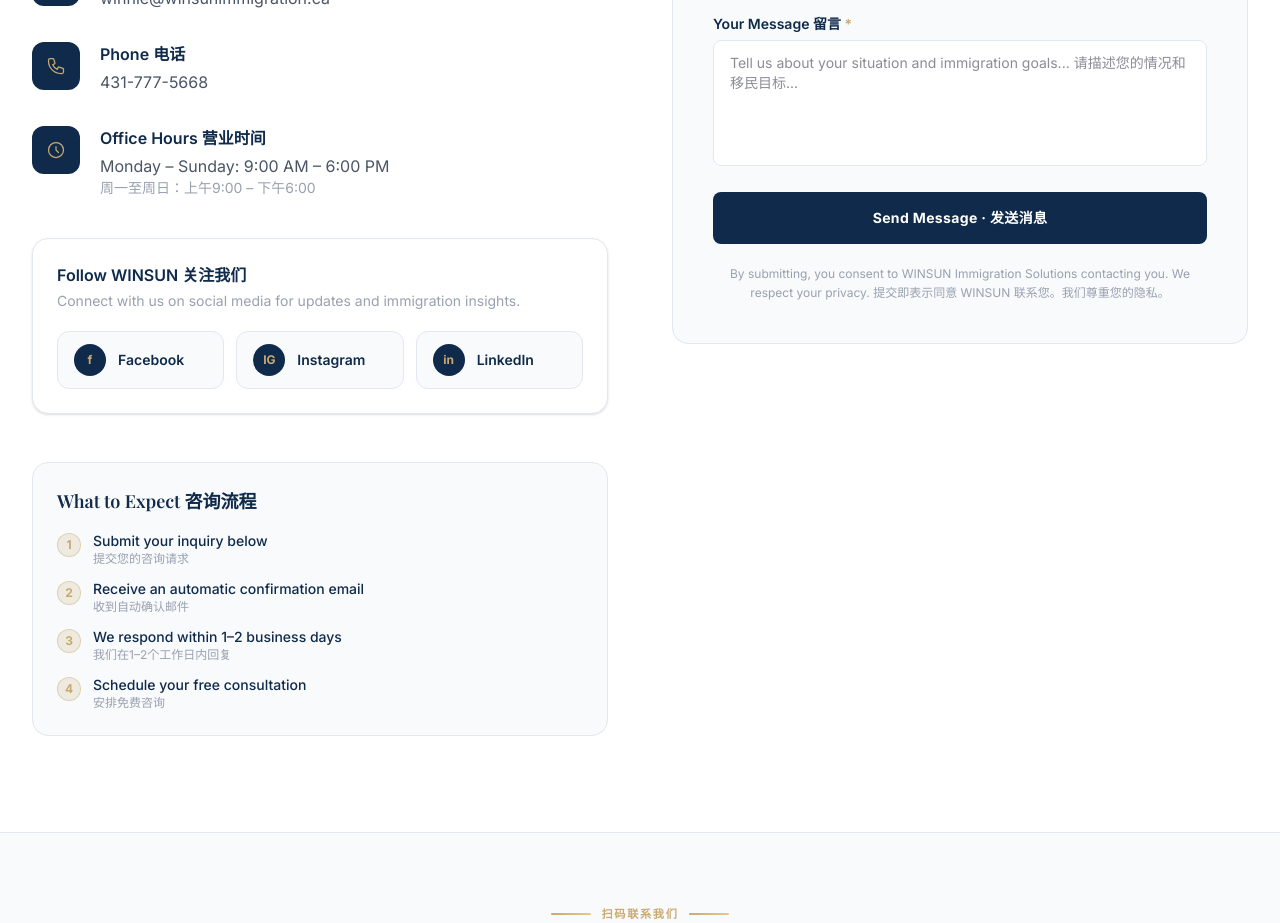
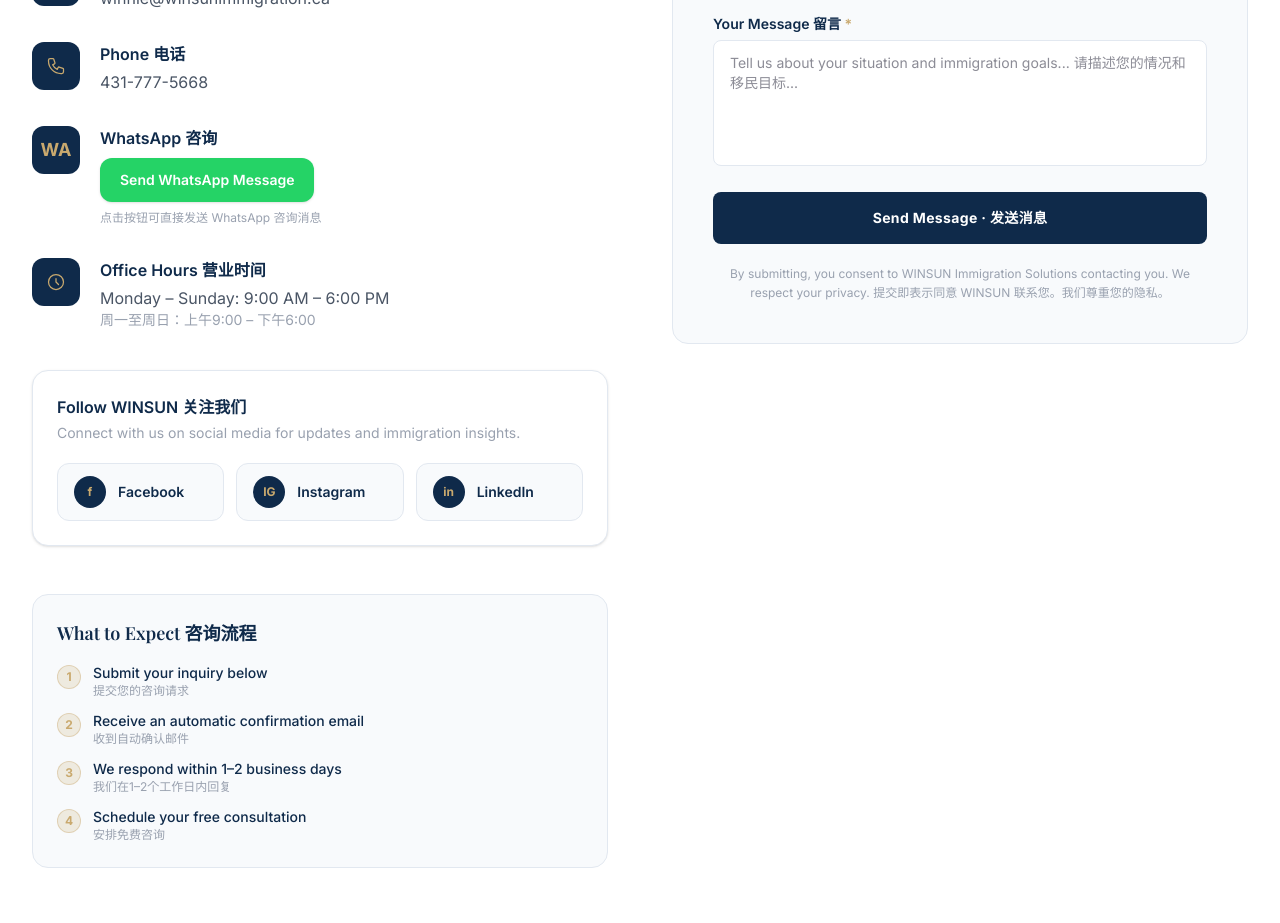
Before and after one commit to WinnieZhangTing/winsun-immigration-website, a Next.js app: page /contact in a window 1280 px wide. Shown: the part 1000-1923 px from the top of the page. Built offline with nearby package versions, Linux system fonts and the light colour scheme.

Commit message:
Add WhatsApp message button to contact page

```diff
--- a/src/app/contact/page.tsx
+++ b/src/app/contact/page.tsx
@@ -140,6 +140,24 @@ export default function ContactPage() {
                   <a href="tel:4317775668" className="text-gray-600 hover:text-[#C9A96E] transition-colors">
                     431-777-5668
                   </a>
+                </div>
+              </div>
+
+              <div className="flex gap-5">
+                <div className="w-12 h-12 rounded-xl bg-[#0F2A4A] flex items-center justify-center flex-shrink-0">
+                  <span className="text-[#C9A96E] text-lg font-bold">WA</span>
+                </div>
+                <div>
+                  <p className="text-[#0F2A4A] font-semibold mb-2">WhatsApp 咨询</p>
+                  <a
+                    href="https://wa.me/14317775668?text=Hello%20WINSUN%20Immigration%2C%20I%20would%20like%20to%20book%20a%20consultation."
+                    target="_blank"
+                    rel="noopener noreferrer"
+                    className="inline-flex items-center justify-center rounded-xl bg-[#25D366] px-5 py-3 text-sm font-semibold text-white shadow-sm transition-colors hover:bg-[#1DA851]"
+                  >
+                    Send WhatsApp Message
+                  </a>
+                  <p className="mt-2 text-xs text-gray-400">点击按钮可直接发送 WhatsApp 咨询消息</p>
                 </div>
               </div>
 
```
